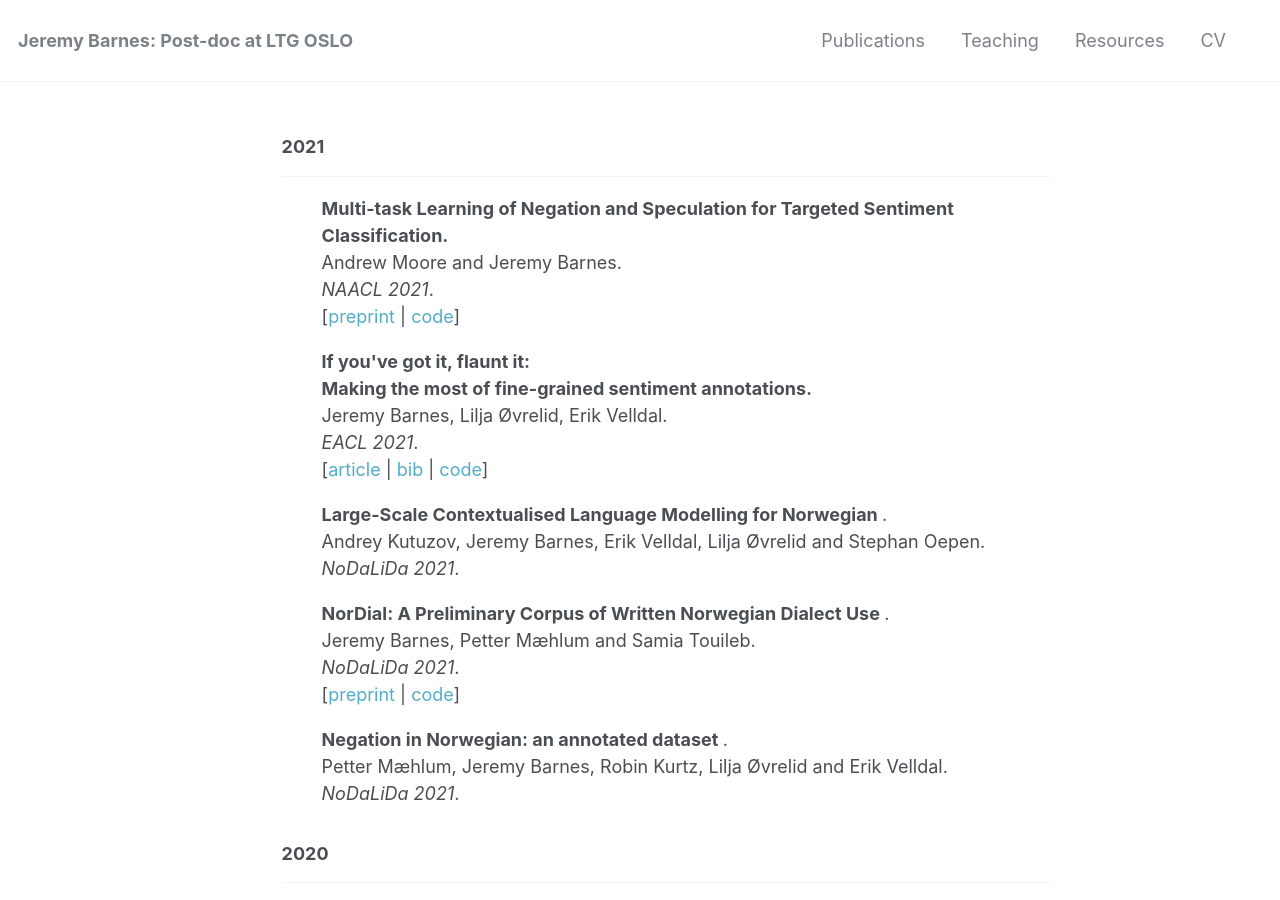
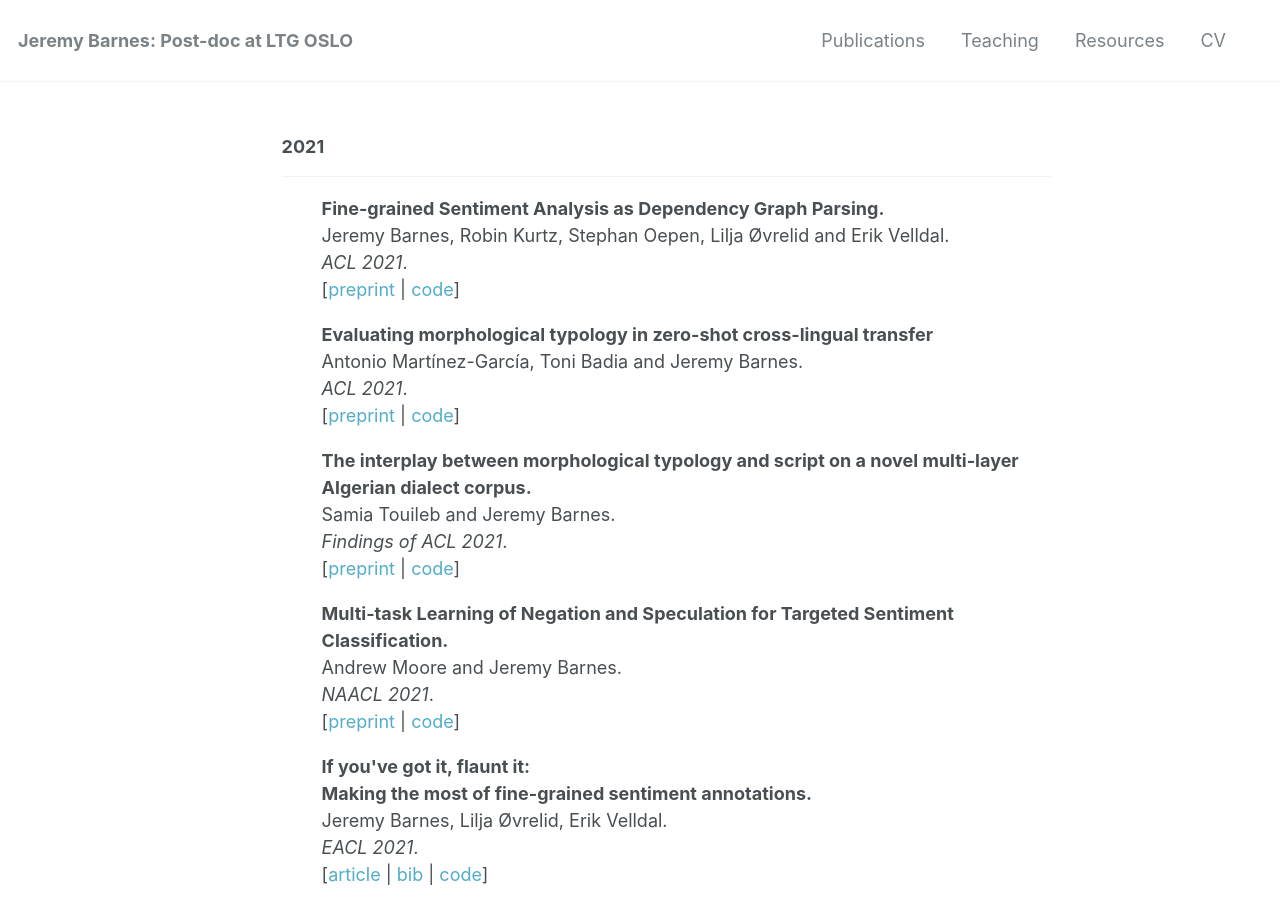
Before and after one commit to jerbarnes/jerbarnes.github.io, a Jekyll site: the page built from publications/index.html, in a window 1280 px wide and 900 px high. Built offline with Jekyll 4.4.1, drawn with Linux system fonts in a browser that asks for light colours.

Commit message:
added new pubs

```diff
--- a/publications/index.html
+++ b/publications/index.html
@@ -7,6 +7,33 @@ title: Selected Publications
 <div class="blurb">
 
     <h3> 2021 </h3><hr>
+
+<ul>
+        <strong>
+            Fine-grained Sentiment Analysis as Dependency Graph Parsing.
+        </strong><br>
+        Jeremy Barnes, Robin Kurtz, Stephan Oepen, Lilja Øvrelid and Erik Velldal.<br>
+        <i>ACL 2021</i>.<br>
+        [<a href="/downloads/sent_graph.pdf">preprint</a> | <a href="https://github.com/jerbarnes/sentiment_graphs">code</a>]
+</ul>
+
+<ul>
+        <strong>
+            Evaluating morphological typology in zero-shot cross-lingual transfer
+        </strong><br>
+        Antonio Martínez-García, Toni Badia and Jeremy Barnes.<br>
+        <i>ACL 2021</i>.<br>
+        [<a href="/downloads/morph_type.pdf">preprint</a> | <a href="https://github.com/jerbarnes/typology_of_crosslingual">code</a>]
+</ul>
+
+<ul>
+        <strong>
+            The interplay between morphological typology and script on a novel multi-layer Algerian dialect corpus.
+        </strong><br>
+        Samia Touileb and Jeremy Barnes.<br>
+        <i>Findings of ACL 2021</i>.<br>
+        [<a href="/downloads/narabizi.pdf">preprint</a> | <a href="https://github.uio.no/samiat/Algerian-Projection">code</a>]
+</ul>
 
 <ul>
         <strong>
```
Also changed, not shown: 3 other files.
